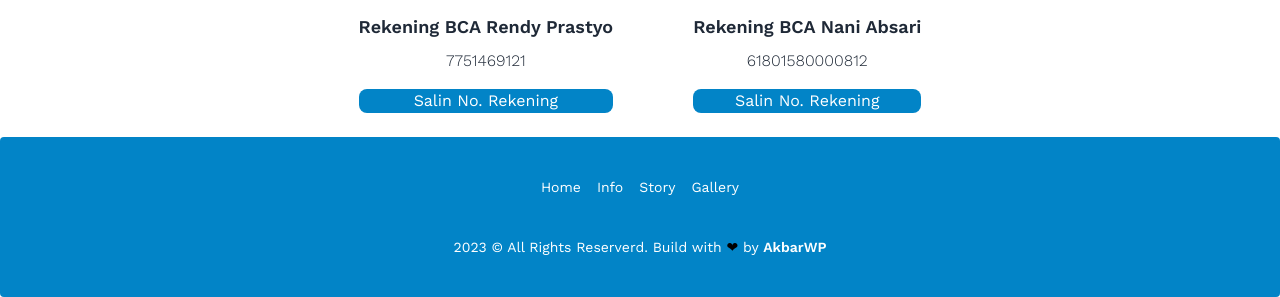
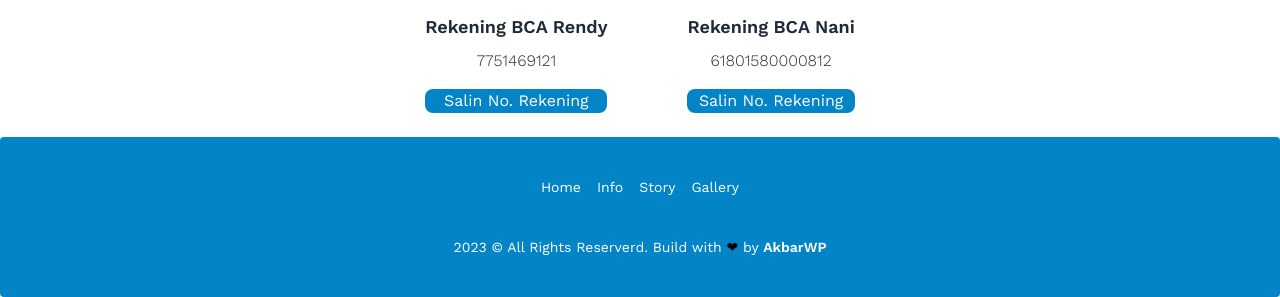
Before and after one commit to Reyhansyah11/Undangan, a website: page index.html in a window 1280 px wide. Shown: the part 6650-6947 px from the top of the page. Drawn offline with nearby package versions, Linux system fonts and the light colour scheme; some packages are replaced by stand-ins of ours; a script that the page names is missing; a web font is replaced by a local one.

Commit message:
update commit part 4

```diff
--- a/index.html
+++ b/index.html
@@ -608,7 +608,7 @@
           <div class="bg-[#F6E9F4] rounded-xl shadow-lg p-6 w-80">
               <img src="src/img/2425807_asia_bank_bca_central_indonesian_icon.png" alt="BCA Logo" class="mx-auto w-40 mb-4">
               <hr class="border-t border-pinkPrimary mb-4">
-              <p class="text-center text-lg font-semibold mb-2">Rekening BCA Rendy Prastyo</p>
+              <p class="text-center text-lg font-semibold mb-2">Rekening BCA Rendy</p>
               <p class="text-center text-base font-light mb-4" data-rekening="7751469121">7751469121</p>
               <div class="flex flex-col gap-2">
                   <button class="bg-pinkPrimary text-white py-2 px-4 rounded-lg" onclick="copyToClipboard(this)">Salin No. Rekening</button>
@@ -619,7 +619,7 @@
           <div class="bg-[#F6E9F4] rounded-xl shadow-lg p-6 w-80">
               <img src="src/img/2425807_asia_bank_bca_central_indonesian_icon.png" alt="BCA Logo" class="mx-auto w-40 mb-4">
               <hr class="border-t border-pinkPrimary mb-4">
-              <p class="text-center text-lg font-semibold mb-2">Rekening BCA Nani Absari</p>
+              <p class="text-center text-lg font-semibold mb-2">Rekening BCA Nani</p>
               <p class="text-center text-base font-light mb-4" data-rekening="61801580000812">61801580000812</p>
               <div class="flex flex-col gap-2">
                   <button class="bg-pinkPrimary text-white py-2 px-4 rounded-lg" onclick="copyToClipboard(this)">Salin No. Rekening</button>
```
